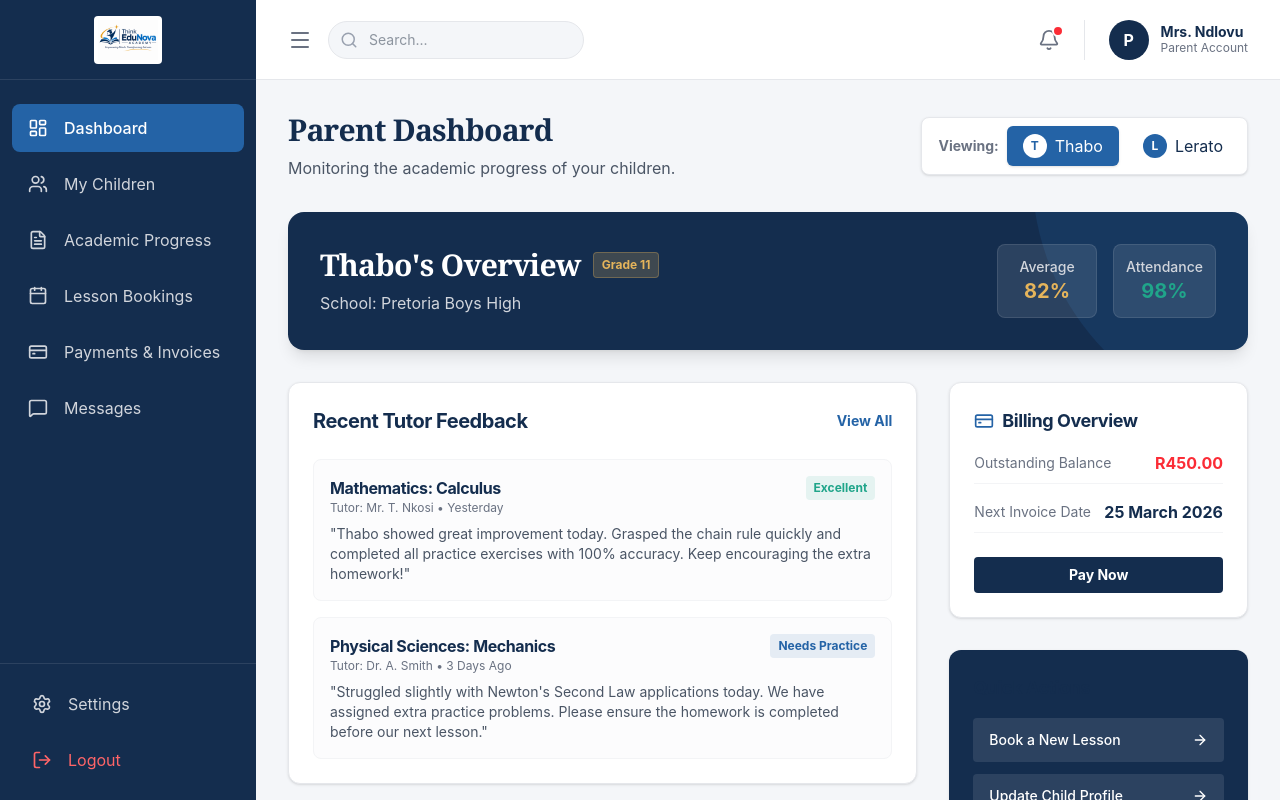
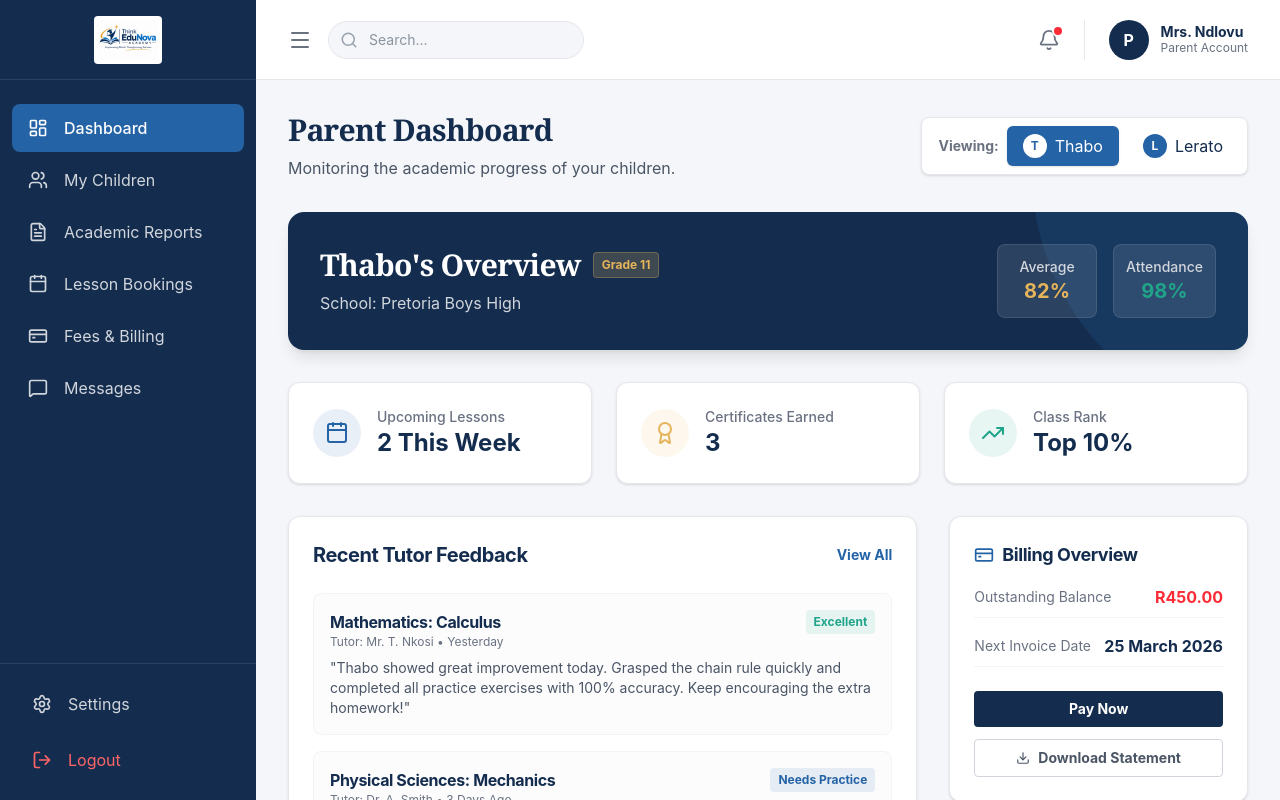
Before and after one commit to maiselakn-lab/edunova-academy, a Next.js app: page /portal/parent in a window 1280 px wide. Built offline with nearby package versions, Linux system fonts and the light colour scheme; a web font is replaced by a local one.

Commit message:
feat: ultimate polish for Parent, Learner, Tutor, and Admin portals

```diff
--- a/app/portal/learner/page.tsx
+++ b/app/portal/learner/page.tsx
@@ -4,7 +4,7 @@ import Link from 'next/link';
 import { useState } from 'react';
 import {
   Home, BookOpen, Calendar, FileText, Settings, LogOut,
-  Bell, Menu, PlayCircle, Star, Award, Target, ArrowRight
+  Bell, Menu, PlayCircle, Star, Award, Target, ArrowRight, CheckCircle
 } from 'lucide-react';
 
 export default function LearnerDashboard() {
@@ -13,7 +13,6 @@ export default function LearnerDashboard() {
   return (
     <div className="flex h-screen bg-brand-grey overflow-hidden">
 
-      {/* Sidebar */}
       <aside className={`${sidebarOpen ? 'w-64' : 'w-20'} bg-brand-navy text-white flex flex-col transition-all duration-300 shrink-0`}>
         <div className="h-20 flex items-center justify-center border-b border-white/10 px-4">
           <Link href="/">
@@ -60,10 +59,8 @@ export default function LearnerDashboard() {
         </div>
       </aside>
 
-      {/* Main Content Area */}
       <main className="flex-grow flex flex-col h-screen overflow-hidden">
 
-        {/* Top Header */}
         <header className="h-20 bg-white border-b border-gray-200 flex items-center justify-between px-8 shrink-0">
           <div className="flex items-center gap-4">
             <button onClick={() => setSidebarOpen(!sidebarOpen)} className="text-gray-500 hover:text-brand-navy">
@@ -86,10 +83,8 @@ export default function LearnerDashboard() {
           </div>
         </header>
 
-        {/* Dashboard Content */}
         <div className="flex-grow overflow-y-auto p-8">
 
-          {/* Fun Welcome Banner */}
           <div className="bg-gradient-to-r from-brand-royal to-brand-sky rounded-2xl p-8 text-white mb-8 relative overflow-hidden shadow-lg">
             <Star className="absolute top-4 right-4 text-white/20" size={120} />
             <div className="relative z-10">
@@ -101,7 +96,6 @@ export default function LearnerDashboard() {
             </div>
           </div>
 
-          {/* Quick Stats */}
           <div className="grid grid-cols-1 md:grid-cols-3 gap-6 mb-8">
             <div className="bg-white p-6 rounded-xl border border-gray-200 shadow-sm flex items-center gap-4">
               <div className="w-12 h-12 bg-brand-gold/10 text-brand-gold rounded-full flex items-center justify-center"><Target size={24} /></div>
@@ -126,10 +120,7 @@ export default function LearnerDashboard() {
             </div>
           </div>
 
-          {/* Two Column Layout */}
           <div className="grid lg:grid-cols-3 gap-8">
-
-            {/* Left Column */}
             <div className="lg:col-span-2 space-y-8">
               <div className="bg-white rounded-xl border border-gray-200 shadow-sm p-6">
                 <h2 className="text-xl font-bold text-brand-navy mb-6">Homework to Do</h2>
@@ -152,7 +143,6 @@ export default function LearnerDashboard() {
               </div>
             </div>
 
-            {/* Right Column */}
             <div className="space-y-8">
               <div className="bg-white rounded-xl border border-gray-200 shadow-sm p-6 text-center">
                 <h2 className="text-lg font-bold text-brand-navy mb-4">Today's Class</h2>
@@ -162,7 +152,6 @@ export default function LearnerDashboard() {
                 <Link href="/portal/classroom" className="w-full block bg-brand-royal text-white px-4 py-2 rounded text-sm font-bold hover:bg-blue-700">Join Now</Link>
               </div>
             </div>
-
           </div>
         </div>
       </main>
--- a/app/portal/parent/page.tsx
+++ b/app/portal/parent/page.tsx
@@ -5,17 +5,16 @@ import { useState } from 'react';
 import {
   LayoutDashboard, Users, CreditCard, Calendar, MessageSquare,
   Settings, LogOut, Bell, Search, Menu, ArrowRight, CheckCircle,
-  Clock, FileText, ChevronDown
+  Clock, FileText, ChevronDown, Award, TrendingUp, Download, Plus
 } from 'lucide-react';
 
 export default function ParentDashboard() {
   const [sidebarOpen, setSidebarOpen] = useState(true);
   const [selectedChild, setSelectedChild] = useState("Thabo");
 
-  // Mock Data for Children
   const children = [
     { name: "Thabo", grade: "Grade 11", school: "Pretoria Boys High", avatar: "T" },
-    { name: "Lerato", grade: "Grade 8", school: "Pretoria High School for Girls", avatar: "L" }
+    { name: "Lerato", grade: "Grade 8", school: "Pretoria Girls High", avatar: "L" }
   ];
 
   return (
@@ -29,7 +28,7 @@ export default function ParentDashboard() {
           </Link>
         </div>
 
-        <nav className="flex-grow py-6 space-y-2 px-3 overflow-y-auto">
+        <nav className="flex-grow py-6 space-y-1 px-3 overflow-y-auto">
           <Link href="/portal/parent" className="flex items-center gap-4 px-4 py-3 bg-brand-royal rounded-lg font-medium transition-colors">
             <LayoutDashboard size={20} />
             {sidebarOpen && <span>Dashboard</span>}
@@ -40,7 +39,7 @@ export default function ParentDashboard() {
           </Link>
           <Link href="/portal/parent/progress" className="flex items-center gap-4 px-4 py-3 hover:bg-white/10 rounded-lg text-gray-300 transition-colors">
             <FileText size={20} />
-            {sidebarOpen && <span>Academic Progress</span>}
+            {sidebarOpen && <span>Academic Reports</span>}
           </Link>
           <Link href="/portal/parent/bookings" className="flex items-center gap-4 px-4 py-3 hover:bg-white/10 rounded-lg text-gray-300 transition-colors">
             <Calendar size={20} />
@@ -48,7 +47,7 @@ export default function ParentDashboard() {
           </Link>
           <Link href="/portal/parent/billing" className="flex items-center gap-4 px-4 py-3 hover:bg-white/10 rounded-lg text-gray-300 transition-colors">
             <CreditCard size={20} />
-            {sidebarOpen && <span>Payments & Invoices</span>}
+            {sidebarOpen && <span>Fees & Billing</span>}
           </Link>
           <Link href="/portal/parent/messages" className="flex items-center gap-4 px-4 py-3 hover:bg-white/10 rounded-lg text-gray-300 transition-colors">
             <MessageSquare size={20} />
@@ -151,6 +150,31 @@ export default function ParentDashboard() {
             </div>
           </div>
 
+          {/* Quick Stats */}
+          <div className="grid grid-cols-1 md:grid-cols-3 gap-6 mb-8">
+            <div className="bg-white p-6 rounded-xl border border-gray-200 shadow-sm flex items-center gap-4">
+              <div className="w-12 h-12 bg-brand-royal/10 text-brand-royal rounded-full flex items-center justify-center"><Calendar size={24} /></div>
+              <div>
+                <p className="text-sm text-gray-500 font-medium">Upcoming Lessons</p>
+                <p className="text-2xl font-bold text-brand-navy">2 This Week</p>
+              </div>
+            </div>
+            <div className="bg-white p-6 rounded-xl border border-gray-200 shadow-sm flex items-center gap-4">
+              <div className="w-12 h-12 bg-brand-gold/10 text-brand-gold rounded-full flex items-center justify-center"><Award size={24} /></div>
+              <div>
+                <p className="text-sm text-gray-500 font-medium">Certificates Earned</p>
+                <p className="text-2xl font-bold text-brand-navy">3</p>
+              </div>
+            </div>
+            <div className="bg-white p-6 rounded-xl border border-gray-200 shadow-sm flex items-center gap-4">
+              <div className="w-12 h-12 bg-brand-teal/10 text-brand-teal rounded-full flex items-center justify-center"><TrendingUp size={24} /></div>
+              <div>
+                <p className="text-sm text-gray-500 font-medium">Class Rank</p>
+                <p className="text-2xl font-bold text-brand-navy">Top 10%</p>
+              </div>
+            </div>
+          </div>
+
           {/* Two Column Layout */}
           <div className="grid lg:grid-cols-3 gap-8">
 
@@ -165,7 +189,6 @@ export default function ParentDashboard() {
                 </div>
 
                 <div className="space-y-4">
-                  {/* Feedback Item */}
                   <div className="p-4 border border-gray-100 rounded-lg bg-brand-grey/30">
                     <div className="flex justify-between items-start mb-2">
                       <div>
@@ -177,7 +200,6 @@ export default function ParentDashboard() {
                     <p className="text-sm text-gray-600 mt-2">"{selectedChild} showed great improvement today. Grasped the chain rule quickly and completed all practice exercises with 100% accuracy. Keep encouraging the extra homework!"</p>
                   </div>
 
-                  {/* Feedback Item */}
                   <div className="p-4 border border-gray-100 rounded-lg bg-brand-grey/30">
                     <div className="flex justify-between items-start mb-2">
                       <div>
@@ -191,9 +213,12 @@ export default function ParentDashboard() {
                 </div>
               </div>
 
-              {/* Upcoming Lessons */}
+              {/* Upcoming Bookings */}
               <div className="bg-white rounded-xl border border-gray-200 shadow-sm p-6">
-                <h2 className="text-xl font-bold text-brand-navy mb-4">Upcoming Bookings</h2>
+                <div className="flex justify-between items-center mb-4">
+                  <h2 className="text-xl font-bold text-brand-navy">Upcoming Bookings</h2>
+                  <button className="text-sm bg-brand-royal text-white px-3 py-1 rounded font-bold hover:bg-blue-700 flex items-center gap-1"><Plus size={14} /> Book Lesson</button>
+                </div>
                 <div className="flex items-center gap-4 p-4 border border-gray-100 rounded-lg bg-white">
                   <div className="w-16 h-16 bg-brand-navy text-white rounded-lg flex flex-col items-center justify-center shrink-0">
                     <span className="text-xs font-bold uppercase">Tomorrow</span>
@@ -226,7 +251,8 @@ export default function ParentDashboard() {
                     <span className="font-bold text-brand-navy">25 March 2026</span>
                   </div>
                 </div>
-                <button className="w-full bg-brand-navy text-white px-4 py-2 rounded text-sm font-bold hover:bg-opacity-90 transition-colors">Pay Now</button>
+                <button className="w-full bg-brand-navy text-white px-4 py-2 rounded text-sm font-bold hover:bg-opacity-90 transition-colors mb-3">Pay Now</button>
+                <button className="w-full border border-gray-300 text-gray-600 px-4 py-2 rounded text-sm font-bold hover:bg-gray-100 transition-colors flex items-center justify-center gap-2"><Download size={14}/> Download Statement</button>
               </div>
 
               {/* Quick Actions */}
@@ -234,10 +260,10 @@ export default function ParentDashboard() {
                 <h2 className="text-lg font-bold mb-4">Quick Actions</h2>
                 <div className="space-y-3">
                   <button className="w-full text-left bg-white/10 hover:bg-white/20 px-4 py-3 rounded transition-colors text-sm font-medium flex justify-between items-center">
-                    Book a New Lesson <ArrowRight size={16} />
+                    Update Child Profile <ArrowRight size={16} />
                   </button>
                   <button className="w-full text-left bg-white/10 hover:bg-white/20 px-4 py-3 rounded transition-colors text-sm font-medium flex justify-between items-center">
-                    Update Child Profile <ArrowRight size={16} />
+                    Message a Tutor <ArrowRight size={16} />
                   </button>
                   <button className="w-full text-left bg-white/10 hover:bg-white/20 px-4 py-3 rounded transition-colors text-sm font-medium flex justify-between items-center">
                     Download Report Card <ArrowRight size={16} />
--- a/app/portal/tutor/page.tsx
+++ b/app/portal/tutor/page.tsx
@@ -4,7 +4,7 @@ import Link from 'next/link';
 import { useState } from 'react';
 import {
   LayoutDashboard, Users, Calendar, FileText, DollarSign,
-  Settings, LogOut, Bell, Menu, CheckCircle, Clock, Video, ChevronRight
+  Settings, LogOut, Bell, Menu, CheckCircle, Clock, Video, ChevronRight, TrendingUp
 } from 'lucide-react';
 
 export default function TutorDashboard() {
@@ -13,7 +13,6 @@ export default function TutorDashboard() {
   return (
     <div className="flex h-screen bg-brand-grey overflow-hidden">
 
-      {/* Sidebar */}
       <aside className={`${sidebarOpen ? 'w-64' : 'w-20'} bg-brand-navy text-white flex flex-col transition-all duration-300 shrink-0`}>
         <div className="h-20 flex items-center justify-center border-b border-white/10 px-4">
           <Link href="/">
@@ -56,10 +55,8 @@ export default function TutorDashboard() {
         </div>
       </aside>
 
-      {/* Main Content Area */}
       <main className="flex-grow flex flex-col h-screen overflow-hidden">
 
-        {/* Top Header */}
         <header className="h-20 bg-white border-b border-gray-200 flex items-center justify-between px-8 shrink-0">
           <div className="flex items-center gap-4">
             <button onClick={() => setSidebarOpen(!sidebarOpen)} className="text-gray-500 hover:text-brand-navy">
@@ -81,10 +78,8 @@ export default function TutorDashboard() {
           </div>
         </header>
 
-        {/* Dashboard Content */}
         <div className="flex-grow overflow-y-auto p-8">
 
-          {/* Earnings Top Banner */}
           <div className="bg-brand-navy rounded-2xl p-8 text-white mb-8 relative overflow-hidden shadow-lg flex flex-col md:flex-row justify-between items-center gap-6">
             <div className="relative z-10">
               <h1 className="text-3xl font-serif font-bold text-white mb-2">Welcome back, Mr. Nkosi!</h1>
@@ -97,10 +92,8 @@ export default function TutorDashboard() {
             </div>
           </div>
 
-          {/* Two Column Layout */}
           <div className="grid lg:grid-cols-3 gap-8">
 
-            {/* Left Column (2/3 width) */}
             <div className="lg:col-span-2 space-y-8">
               <div className="bg-white rounded-xl border border-gray-200 shadow-sm p-6">
                 <div className="flex justify-between items-center mb-6">
@@ -109,7 +102,6 @@ export default function TutorDashboard() {
                 </div>
 
                 <div className="space-y-4">
-                  {/* Lesson Item */}
                   <div className="flex flex-col md:flex-row items-start md:items-center justify-between p-4 border border-gray-100 rounded-lg bg-brand-grey/30 gap-4">
                     <div className="flex items-center gap-4">
                       <div className="w-14 h-14 bg-brand-navy text-white rounded-lg flex flex-col items-center justify-center shrink-0">
@@ -126,7 +118,6 @@ export default function TutorDashboard() {
                     </Link>
                   </div>
 
-                  {/* Lesson Item */}
                   <div className="flex flex-col md:flex-row items-start md:items-center justify-between p-4 border border-gray-100 rounded-lg bg-brand-grey/30 gap-4">
                     <div className="flex items-center gap-4">
                       <div className="w-14 h-14 bg-brand-navy text-white rounded-lg flex flex-col items-center justify-center shrink-0">
@@ -146,7 +137,6 @@ export default function TutorDashboard() {
               </div>
             </div>
 
-            {/* Right Column (1/3 width) */}
             <div className="space-y-8">
               <div className="bg-white rounded-xl border border-gray-200 shadow-sm p-6">
                 <h2 className="text-lg font-bold text-brand-navy mb-4">Action Required</h2>
@@ -181,6 +171,26 @@ export default function TutorDashboard() {
                   </div>
                 </div>
               </div>
+
+              {/* NEW: Earnings Breakdown Widget */}
+              <div className="bg-brand-navy rounded-xl shadow-sm p-6 text-white border-t-4 border-brand-gold">
+                <h2 className="text-lg font-bold mb-4 flex items-center gap-2"><TrendingUp size={18} className="text-brand-gold"/> Earnings Breakdown</h2>
+                <div className="space-y-4 text-sm">
+                  <div className="flex justify-between items-center pb-2 border-b border-white/10">
+                    <span className="text-gray-400">Completed Lessons</span>
+                    <span className="font-bold">28</span>
+                  </div>
+                  <div className="flex justify-between items-center pb-2 border-b border-white/10">
+                    <span className="text-gray-400">Rate per Lesson</span>
+                    <span className="font-bold">R 150.00</span>
+                  </div>
+                  <div className="flex justify-between items-center pb-2 border-b border-white/10">
+                    <span className="text-gray-400">Last Payout</span>
+                    <span className="font-bold text-brand-teal">R 3,000.00</span>
+                  </div>
+                </div>
+              </div>
+
             </div>
 
           </div>
```
